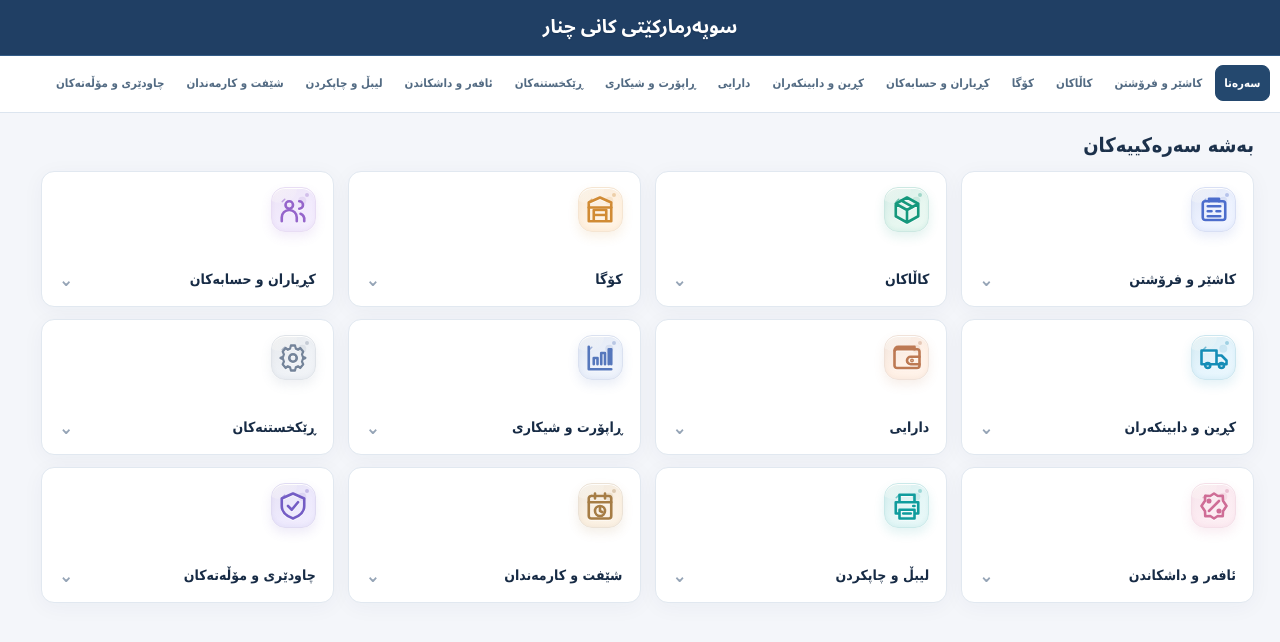
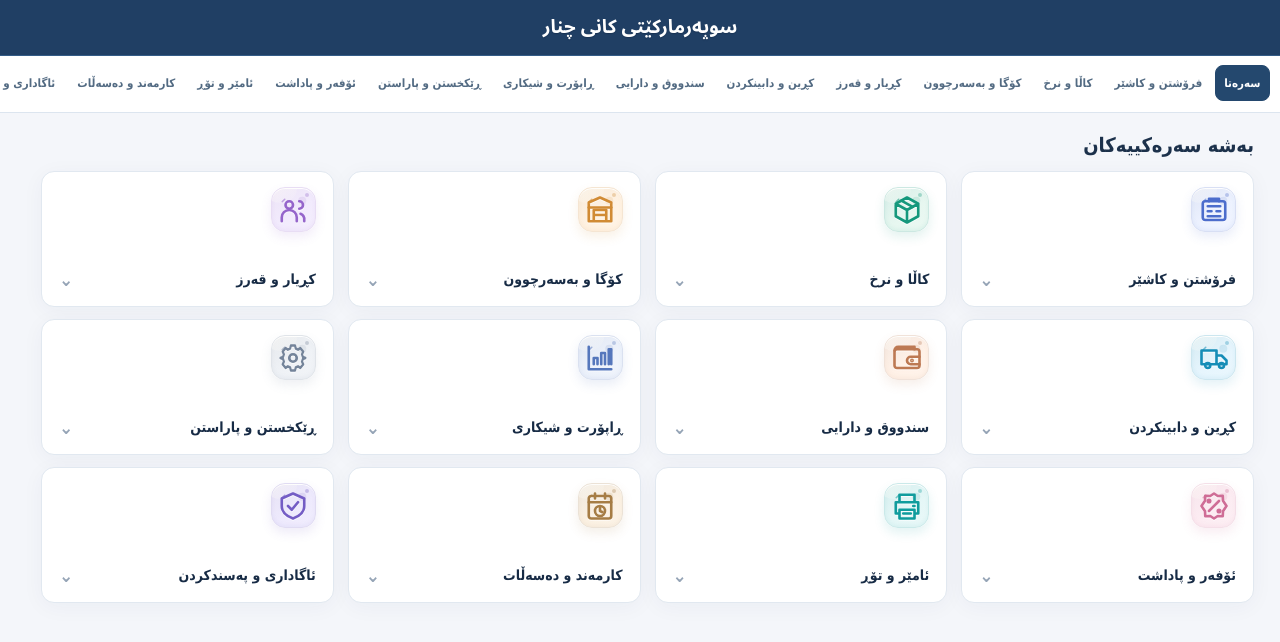
Before and after one commit to arambarzani07/zhirox371, a React (Vite) app: page / in a window 1280 px wide. Shown: the top 642 px of the page. Built offline with nearby package versions, Linux system fonts and the light colour scheme.

Commit message:
feat(canva): align 12 module labels and device group with approved Sorani PC design

```diff
--- a/src/components/CardIcon.tsx
+++ b/src/components/CardIcon.tsx
@@ -101,7 +101,7 @@ export interface ModuleSpec {
 export const MODULE_SPECS: ModuleSpec[] = [
   {
     id: 0,
-    title: "کاشێر و فرۆشتن",
+    title: "فرۆشتن و کاشێر",
     color: "#4c6dcc",
     lightBg: "#edf2ff",
     iconName: "cash-register",
@@ -114,7 +114,7 @@ export const MODULE_SPECS: ModuleSpec[] = [
   },
   {
     id: 1,
-    title: "کاڵاکان",
+    title: "کاڵا و نرخ",
     color: "#15987c",
     lightBg: "#e7f7f0",
     iconName: "product-box",
@@ -127,7 +127,7 @@ export const MODULE_SPECS: ModuleSpec[] = [
   },
   {
     id: 2,
-    title: "کۆگا",
+    title: "کۆگا و بەسەرچوون",
     color: "#d18b34",
     lightBg: "#fff2e2",
     iconName: "warehouse",
@@ -140,7 +140,7 @@ export const MODULE_SPECS: ModuleSpec[] = [
   },
   {
     id: 3,
-    title: "کڕیاران و حسابەکان",
+    title: "کڕیار و قەرز",
     color: "#9565cb",
     lightBg: "#f2ebfd",
     iconName: "people",
@@ -153,7 +153,7 @@ export const MODULE_SPECS: ModuleSpec[] = [
   },
   {
     id: 4,
-    title: "کڕین و دابینکەران",
+    title: "کڕین و دابینکردن",
     color: "#168db7",
     lightBg: "#e6f5fd",
     iconName: "delivery-truck",
@@ -166,7 +166,7 @@ export const MODULE_SPECS: ModuleSpec[] = [
   },
   {
     id: 5,
-    title: "دارایی",
+    title: "سندووق و دارایی",
     color: "#bd7953",
     lightBg: "#fff1e7",
     iconName: "wallet",
@@ -192,20 +192,20 @@ export const MODULE_SPECS: ModuleSpec[] = [
   },
   {
     id: 7,
-    title: "ڕێکخستنەکان",
+    title: "ڕێکخستن و پاراستن",
     color: "#74849a",
     lightBg: "#eff2f6",
     iconName: "settings-gear",
     submodules: [
       { label: "بەکارهێنەران", iconName: "manage-users", targetView: "settings", targetSubtab: "users" },
       { label: "دەسەڵاتەکان", iconName: "access-key", targetView: "settings", targetSubtab: "roles" },
-      { label: "ئامێرەکان", iconName: "connected-devices", targetView: "qa", targetSubtab: "hardware" },
+      { label: "لیبڵی نرخ", iconName: "price-label", targetView: "labels", targetSubtab: "shelf" },
       { label: "سیستەم", iconName: "system-controls", targetView: "qa", targetSubtab: "system" }
     ]
   },
   {
     id: 8,
-    title: "ئافەر و داشکاندن",
+    title: "ئۆفەر و پاداشت",
     color: "#cf6d96",
     lightBg: "#fcecf2",
     iconName: "offer-badge",
@@ -218,12 +218,12 @@ export const MODULE_SPECS: ModuleSpec[] = [
   },
   {
     id: 9,
-    title: "لیبڵ و چاپکردن",
+    title: "ئامێر و تۆڕ",
     color: "#0f9c9d",
     lightBg: "#e5f7f7",
     iconName: "printer",
     submodules: [
-      { label: "لیبڵی نرخ", iconName: "price-label", targetView: "labels", targetSubtab: "shelf" },
+      { label: "ئامێرەکان", iconName: "connected-devices", targetView: "qa", targetSubtab: "hardware" },
       { label: "بارکۆد", iconName: "label-barcode", targetView: "labels", targetSubtab: "barcodes" },
       { label: "چاپی کۆمەڵەیی", iconName: "batch-print", targetView: "labels", targetSubtab: "batch" },
       { label: "قاڵبی چاپ", iconName: "print-template", targetView: "labels", targetSubtab: "templates" }
@@ -231,7 +231,7 @@ export const MODULE_SPECS: ModuleSpec[] = [
   },
   {
     id: 10,
-    title: "شێفت و کارمەندان",
+    title: "کارمەند و دەسەڵات",
     color: "#a67d45",
     lightBg: "#fbf1e3",
     iconName: "shift-calendar",
@@ -244,7 +244,7 @@ export const MODULE_SPECS: ModuleSpec[] = [
   },
   {
     id: 11,
-    title: "چاودێری و مۆڵەتەکان",
+    title: "ئاگاداری و پەسندکردن",
     color: "#745dc5",
     lightBg: "#eeeafd",
     iconName: "security-shield",
```
